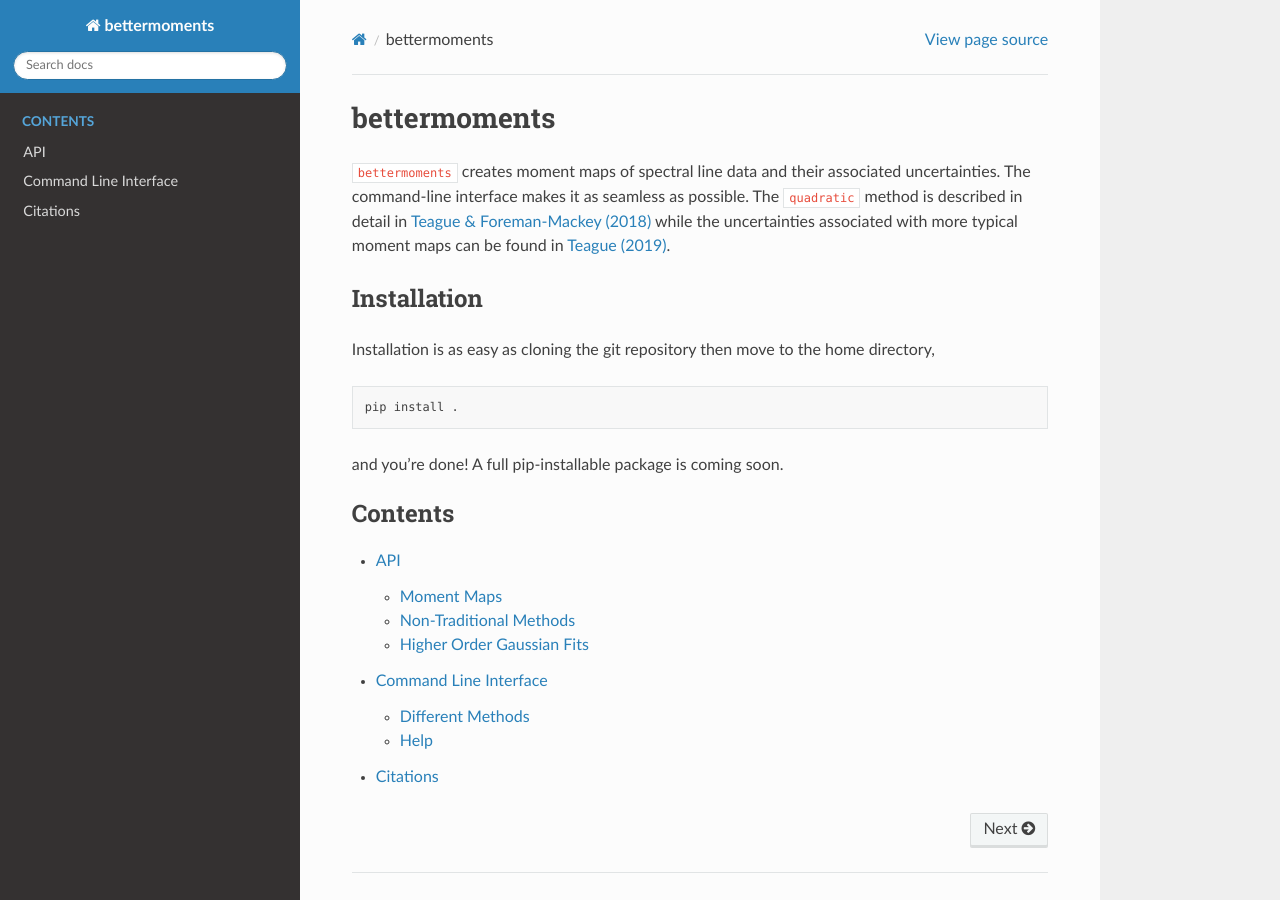
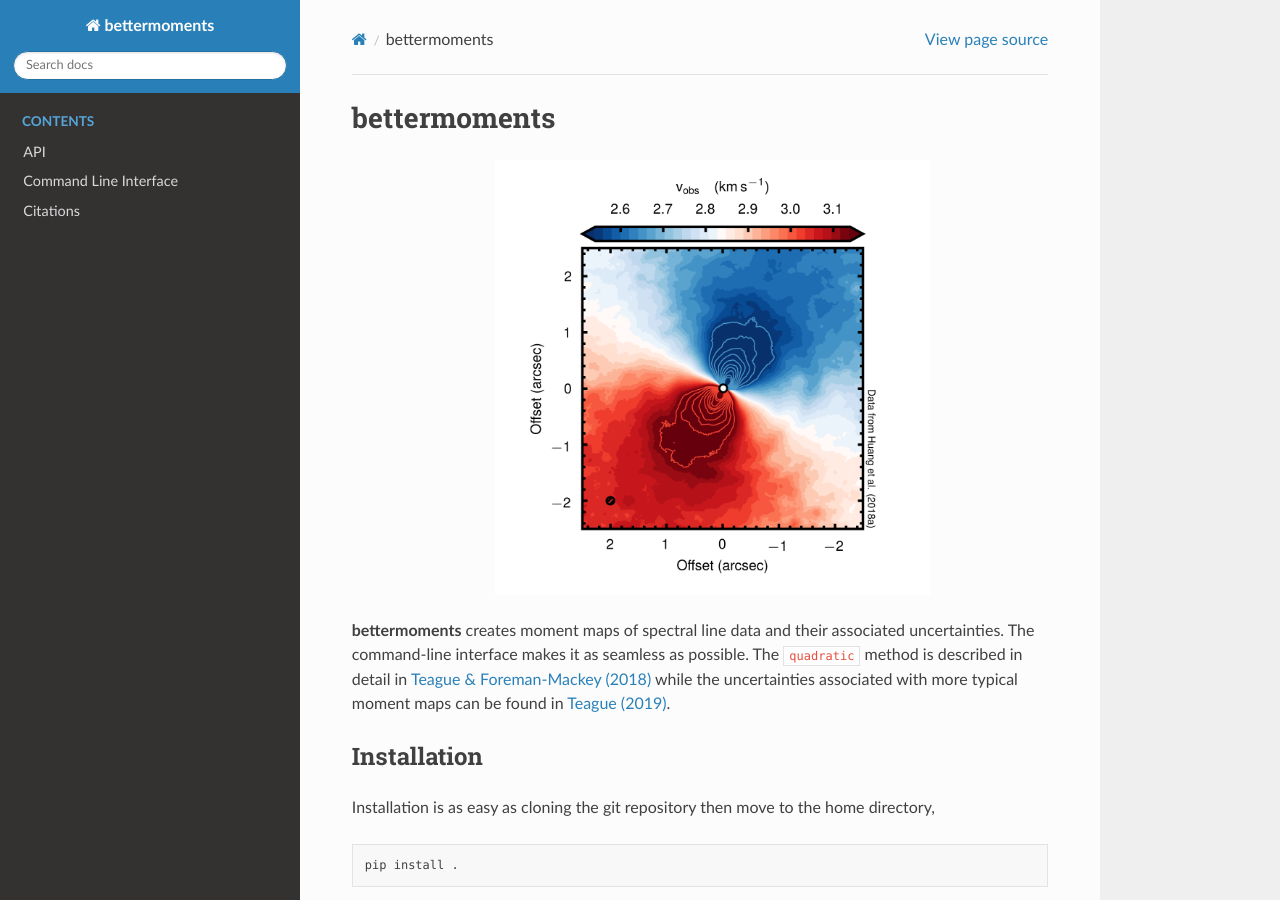
Before and after one commit to richteague/bettermoments, a Sphinx documentation site: the page built from docs/index.rst, in a window 1280 px wide and 900 px high. Built offline with Sphinx 7.4.7 and the Read the Docs theme 2.0.0, drawn with Linux system fonts in a browser that asks for light colours; formulas are drawn with MathJax 3.

Commit message:
and again...

```diff
--- a/docs/conf.py
+++ b/docs/conf.py
@@ -35,7 +35,7 @@ extensions = [
 ]
 
 # Is this really necessary...
-autodoc_mock_imports = ['astropy']
+autodoc_mock_imports = ['astropy', 'scipy', 'argparse']
 
 # Add any paths that contain templates here, relative to this directory.
 templates_path = ['_templates']
--- a/docs/index.rst
+++ b/docs/index.rst
@@ -1,7 +1,15 @@
 bettermoments
 =============
 
-``bettermoments`` creates moment maps of spectral line data and their
+   .. image:: _static/TWHya.png
+      :width: 435px
+      :height: 435px
+      :scale: 100 %
+      :alt: TWHya
+      :align: center
+
+
+**bettermoments** creates moment maps of spectral line data and their
 associated uncertainties. The command-line interface makes it as seamless as
 possible. The ``quadratic`` method is described in detail in `Teague & Foreman-Mackey
 (2018)`_ while the uncertainties associated with more typical moment maps can
```
